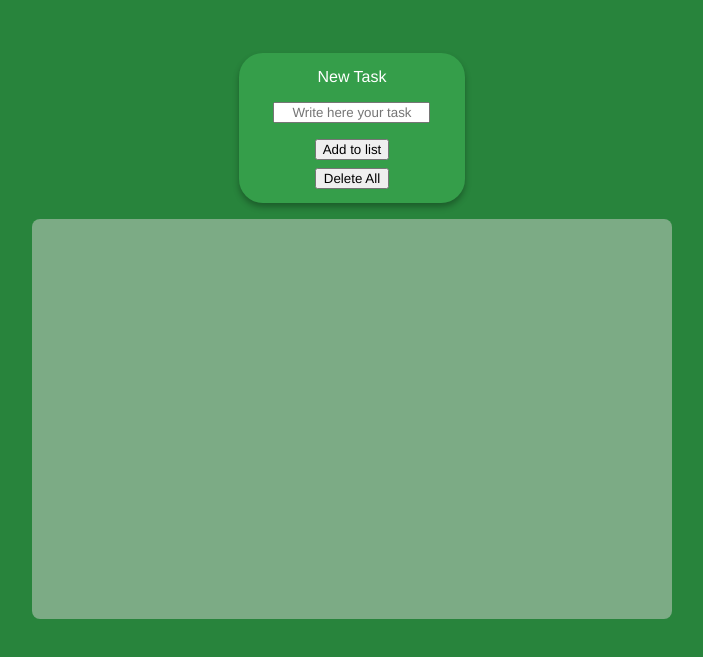
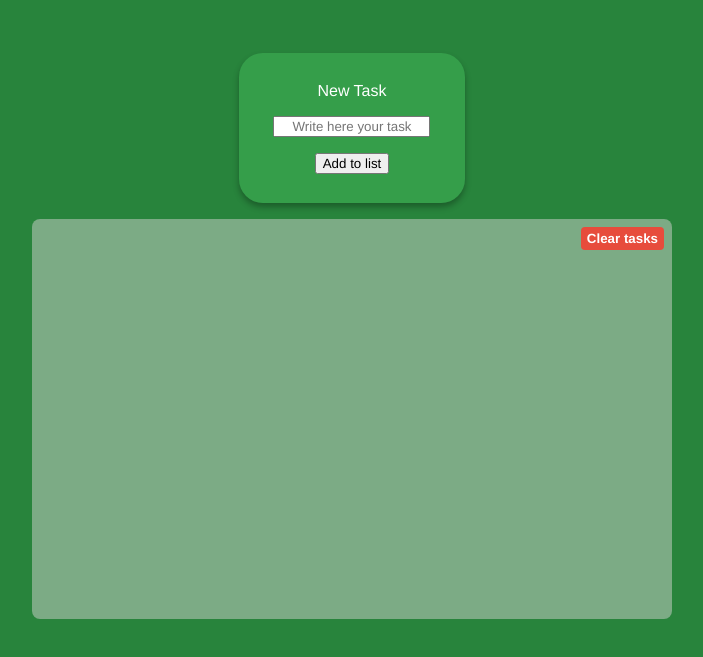
Before and after one commit to FrstF4ll/web-todo-ts, a website built with Vite: page index.html in a window 1280 px wide. Shown: the part 97-754 px from the top of the page, without its empty margins (288-991 px from the left). Built offline with nearby package versions, Linux system fonts and the light colour scheme.

Commit message:
style: rework and move the 'delete all' button.
- The button still doesn't work, this commit's purpose is purely about design

```diff
--- a/index.html
+++ b/index.html
@@ -18,11 +18,11 @@
           <input id="todo-input" placeholder="Write here your task">
           <div class="user-input-layout">
             <button id="add-todo-button">Add to list</button>
-            <button id="delete-all">Delete All</button>
           </div>
-      </section>
-  </header>
-  <ul>
+        </section>
+      </header>
+      <ul>
+    <button id="delete-all">Clear tasks</button>
   </ul>
     <script type="module" src="/src/main.ts"></script>
   </body>
--- a/src/style.css
+++ b/src/style.css
@@ -23,7 +23,7 @@ html {
   --list-margin-left: 25vw;
   --list-bg-color: #7eac87fa;
   --list-margin-right: 25vw;
-  --list-padding: 1rem;
+  --list-padding: 0.5rem;
   --list-gap: 0.5rem;
 
   /*todo items*/
@@ -42,6 +42,13 @@ html {
   /*completed label*/
   --label-text-color: black;
 
+  /*delete all*/
+  --spacing-sm: 0.75rem;
+  --danger-color: #e74c3c; /* red for destructive actions */
+  --danger-hover-color: #c0392b; /* darker red on hover */
+  --danger-text-color: white;
+  --danger-top-padding: 0.25rem;
+  --danger-bot-padding: 0.25rem;
   /*others*/
   --no-margin: 0;
 }
@@ -112,6 +119,23 @@ ul {
   border-radius: var(--todo-item-border-radius);
 }
 
+#delete-all {
+  align-self: flex-end;
+  margin-bottom: var(--list-gap); /* dynamic spacing */
+  background-color: var(--danger-color);
+  color: var(--danger-text-color);
+  padding-top: var(--danger-top-padding);
+  padding-bottom: var(--danger-bot-padding);
+  border: none;
+  border-radius: 4px;
+  cursor: pointer;
+  font-weight: bold;
+}
+
+#delete-all:hover {
+  background-color: var(--danger-hover-color);
+}
+
 #user-input {
   grid-row: 2;
   grid-column: 2;
```
